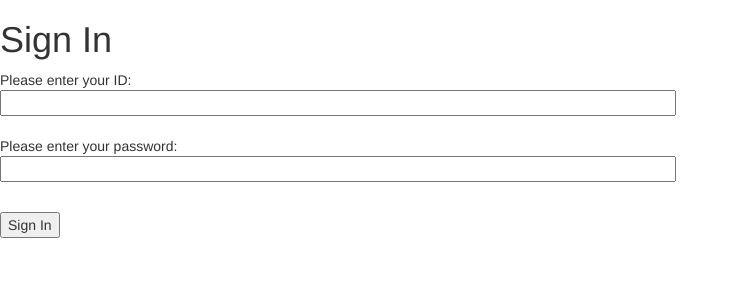
After one commit to Astroua/AstroCompute_Scripts, a Flask app: page /login in a window 1280 px wide. The commit adds this page. Shown: the top 300 px of the page, without its empty margins (0-739 px from the left). Run offline with Flask 2, Linux system fonts and the light colour scheme; some libraries are stand-ins or nearby versions.

Commit message:
Start of login system

```diff
--- a/application.py
+++ b/application.py
@@ -1,13 +1,12 @@
 
 
-from flask import Flask, request, redirect, url_for, \
+from flask import Flask, request, redirect, url_for, flash, \
     render_template, send_from_directory, jsonify, request
 from astropy import log
-from flask_wtf import Form
-from wtforms import StringField, BooleanField
-from wtforms.validators import DataRequired
 
 from aws_controller.upload_download_s3 import upload_to_s3
+
+from web_app import InputForm, LoginForm
 
 
 UPLOAD_FOLDER = 'uploads/'
@@ -15,14 +14,9 @@ UPLOAD_FOLDER = 'uploads/'
 app = Flask(__name__)
 app.config.from_object('config.AWSConfig')
 app.config['UPLOAD_FOLDER'] = UPLOAD_FOLDER
-app.secret_key = 'cheese'
 
 key = app.config['AWS_KEY']
 secret = app.config['AWS_SECRET']
-
-
-class MyForm(Form):
-    name = StringField('name', validators=[DataRequired()])
 
 
 @app.route("/")
@@ -33,7 +27,7 @@ def default():
 
 @app.route('/submit', methods=('GET', 'POST'))
 def submit():
-    form = MyForm()
+    form = InputForm()
     if form.validate_on_submit():
         return redirect('/success')
     return render_template('submit.html', form=form)
@@ -50,6 +44,15 @@ def upload(timestamp):
 
         return jsonify(name=file_name)
 
+
+@app.route("/login", methods=['GET', 'POST'])
+def login():
+    form = LoginForm()
+    if form.validate_on_submit():
+        flash("Logging in: " + form.inputid.data)
+        return redirect("/")
+    return render_template('login.html', title='Login', form=form)
+
 if __name__ == '__main__':
     log.setLevel(10)
     app.run(debug=True)
--- a/config.py
+++ b/config.py
@@ -13,3 +13,6 @@ class AWSConfig(object):
     info = config.items("default")[2:]
     AWS_KEY = info[0][1]
     AWS_SECRET = info[1][1]
+
+    WTF_CSRF_ENABLED = True
+    SECRET_KEY = 'cheese'
--- a/templates/base.html
+++ b/templates/base.html
@@ -8,6 +8,16 @@
   </head>
   <body>
 
+    {% with messages = get_flashed_messages() %}
+      {% if messages %}
+        <ul>
+        {% for message in messages %}
+            <li>{{ message }} </li>
+        {% endfor %}
+        </ul>
+      {% endif %}
+    {% endwith %}
+
     {% block content %} {% endblock %}
 
   </body>
--- /dev/null
+++ b/templates/login.html
@@ -0,0 +1,21 @@
+{% extends "base.html" %} {% import 'macros.html' as macros %}
+
+{% block content %}
+  <h1>Sign In</h1>
+  <form action="" method="post" name="login">
+      {{ form.hidden_tag() }}
+      <p>
+          Please enter your ID:<br>
+          {{ form.inputid(size=80) }}<br>
+          {% for error in form.inputid.errors %}
+            <span style="color: red;">[{{ error }}]</span>
+          {% endfor %}<br>
+          Please enter your password:<br>
+          {{ form.passwd(size=80) }}<br>
+          {% for error in form.passwd.errors %}
+            <span style="color: red;">[{{ error }}]</span>
+          {% endfor %}<br>
+      </p>
+      <p><input type="submit" value="Sign In"></p>
+  </form>
+{% endblock %}
--- a/templates/submit.html
+++ b/templates/submit.html
@@ -3,7 +3,8 @@
 
 <form method="POST" action="/">
     {{ form.csrf_token }}
-    {{ form.name.label }} {{ form.name(size=20) }}
+    {{ form.filename.label }} {{ form.filename(size=20) }}
+    {{ form.source_detect.label }} {{ form.source_detect(size=20) }}
     <input type="submit" value="Go">
 </form>
 
--- /dev/null
+++ b/web_app/__init__.py
@@ -0,0 +1 @@
+from forms import InputForm, LoginForm
--- /dev/null
+++ b/web_app/forms.py
@@ -0,0 +1,14 @@
+
+from flask_wtf import Form
+from wtforms import StringField, BooleanField
+from wtforms.validators import DataRequired
+
+
+class InputForm(Form):
+    filename = StringField('File Name', validators=[DataRequired()])
+    source_detect = BooleanField('Enable source detection', default=False)
+
+
+class LoginForm(Form):
+    inputid = StringField('Input ID', validators=[DataRequired()])
+    passwd = StringField("Password", validators=[DataRequired()])
```
